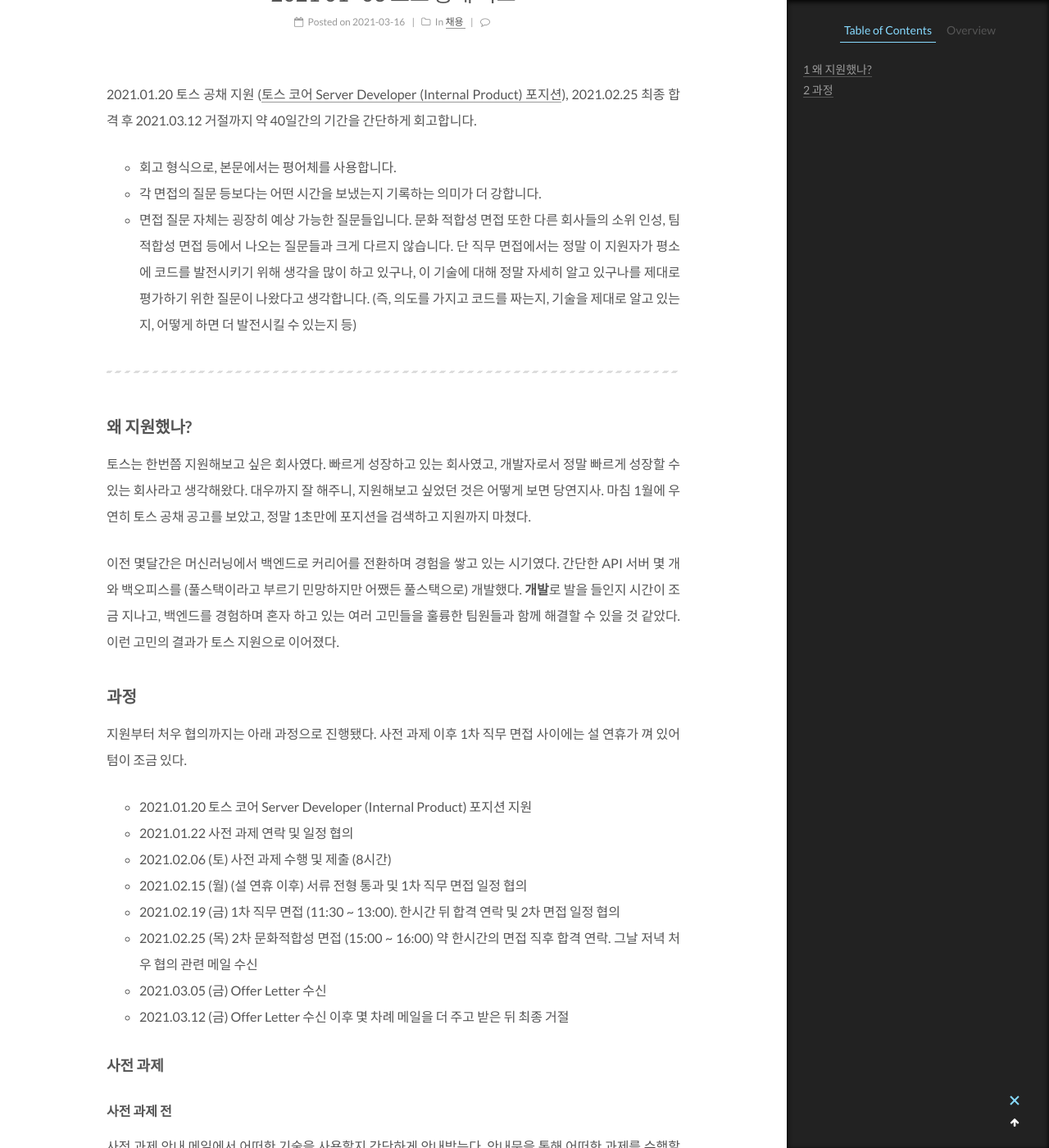
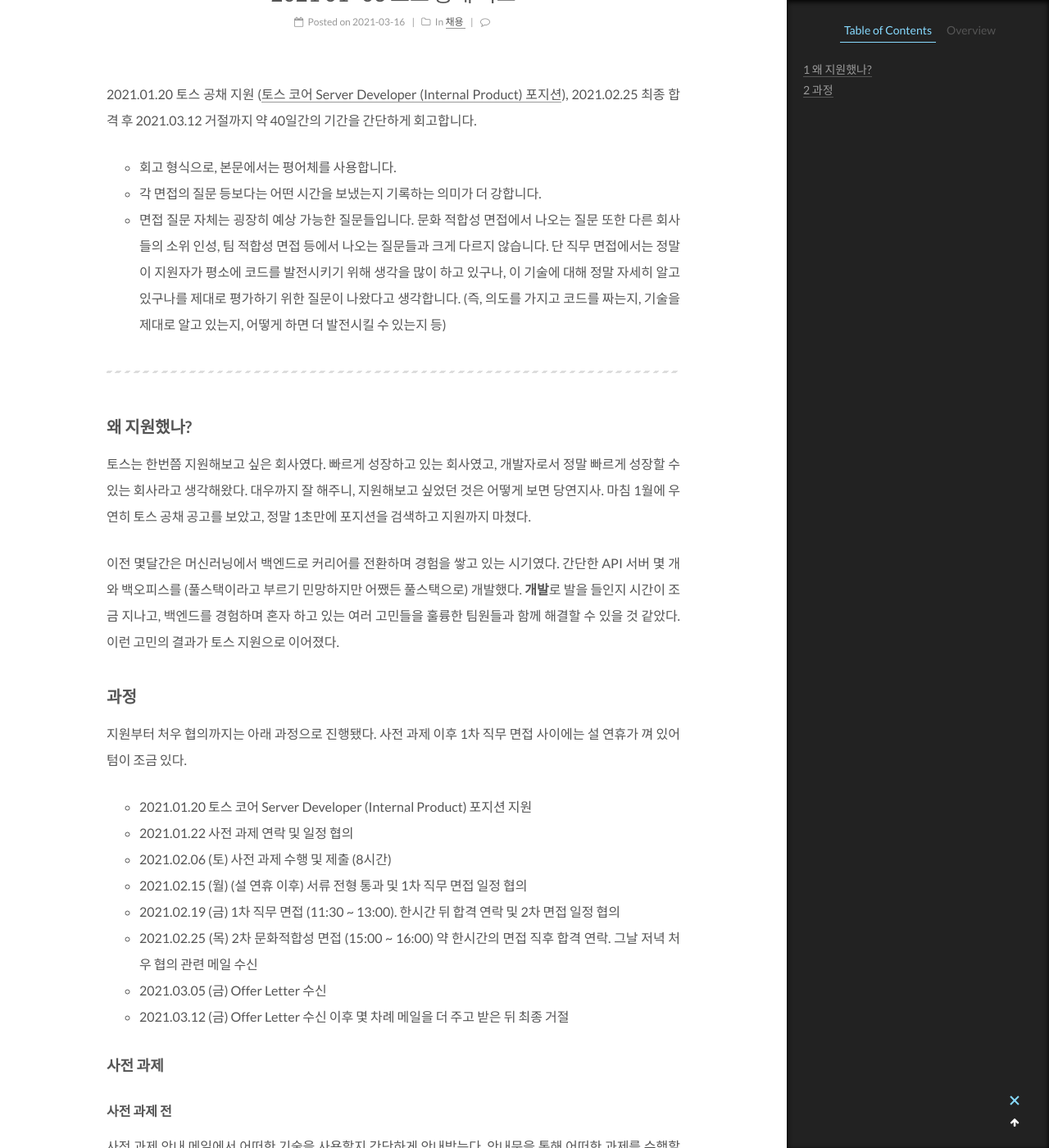
Before and after one commit to novdov/novdov.github.io, a Jekyll site: the page built from _posts/2021-03-18-토스공채후기.md, in a window 1280 px wide and 1400 px high, scrolled down 371 px. Shown: the whole window at 82% size. Built offline with Jekyll 4.4.1, drawn with Linux system fonts in a browser that asks for light colours; comment, search, counter and statistics services are not loaded.

Commit message:
Update 2021-03-18-토스공채후기.md

```diff
--- a/_posts/2021-03-18-토스공채후기.md
+++ b/_posts/2021-03-18-토스공채후기.md
@@ -12,7 +12,7 @@ tags:
 
 - 회고 형식으로, 본문에서는 평어체를 사용합니다.
 - 각 면접의 질문 등보다는 어떤 시간을 보냈는지 기록하는 의미가 더 강합니다.
-- 면접 질문 자체는 굉장히 예상 가능한 질문들입니다. 문화 적합성 면접 또한 다른 회사들의 소위 인성, 팀 적합성 면접 등에서 나오는 질문들과 크게 다르지 않습니다. 단 직무 면접에서는 정말 이 지원자가 평소에 코드를 발전시키기 위해 생각을 많이 하고 있구나, 이 기술에 대해 정말 자세히 알고 있구나를 제대로 평가하기 위한 질문이 나왔다고 생각합니다. (즉, 의도를 가지고 코드를 짜는지, 기술을 제대로 알고 있는지, 어떻게 하면 더 발전시킬 수 있는지 등)
+- 면접 질문 자체는 굉장히 예상 가능한 질문들입니다. 문화 적합성 면접에서 나오는 질문 또한 다른 회사들의 소위 인성, 팀 적합성 면접 등에서 나오는 질문들과 크게 다르지 않습니다. 단 직무 면접에서는 정말 이 지원자가 평소에 코드를 발전시키기 위해 생각을 많이 하고 있구나, 이 기술에 대해 정말 자세히 알고 있구나를 제대로 평가하기 위한 질문이 나왔다고 생각합니다. (즉, 의도를 가지고 코드를 짜는지, 기술을 제대로 알고 있는지, 어떻게 하면 더 발전시킬 수 있는지 등)
 
 ---
 
```
